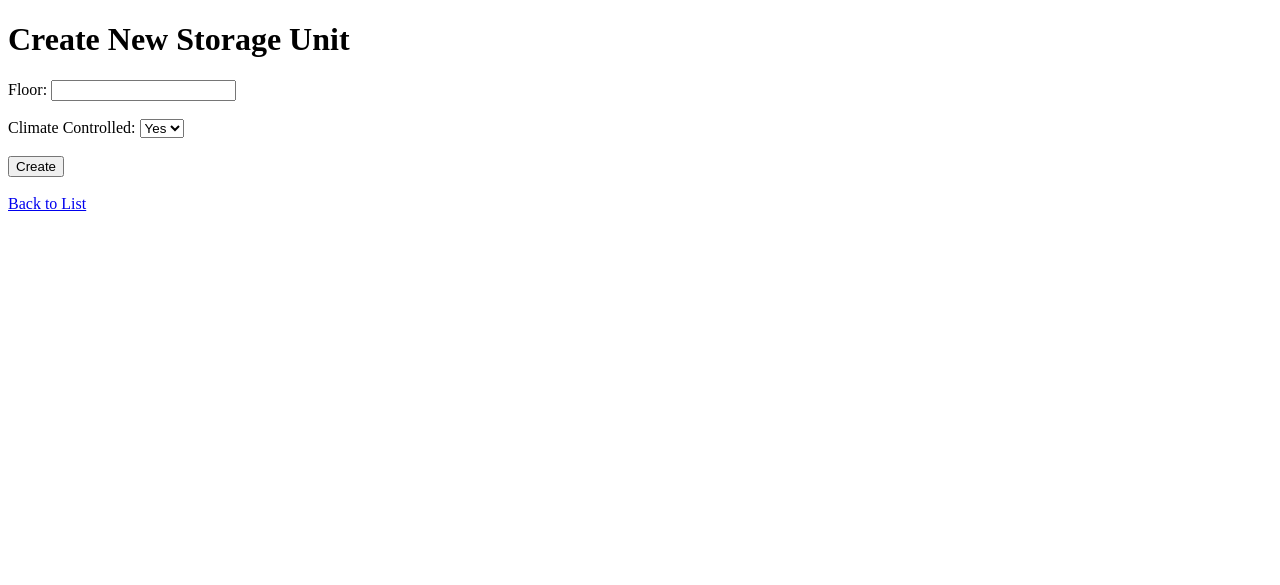
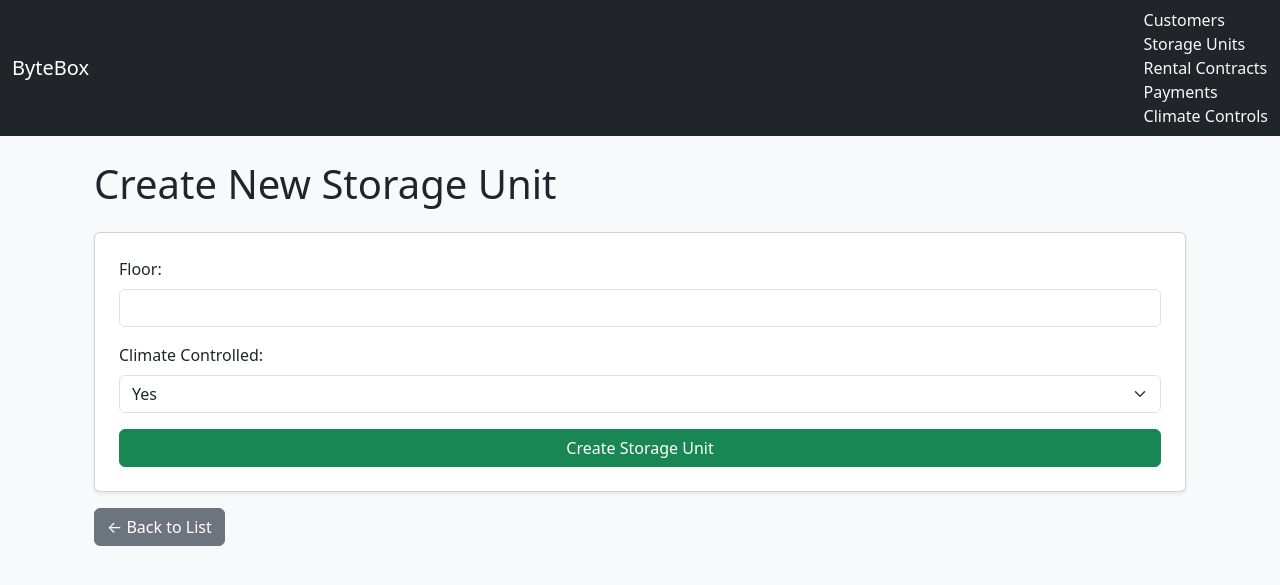
Before and after one commit to jimxshaw/ByteBoxFA2025, a Flask app: page /storage_units/new in a window 1280 px wide. Shown: the top 585 px of the page. Run offline with Flask 3, Linux system fonts and the light colour scheme; some libraries are stand-ins or nearby versions.

Commit message:
Update styling.

```diff
--- a/app/templates/storage_units/create.html
+++ b/app/templates/storage_units/create.html
@@ -1,26 +1,33 @@
-<!-- templates/storage_units/create.html -->
-<!DOCTYPE html>
-<html>
-<head>
-  <title>New Storage Unit</title>
-</head>
-<body>
-  <h1>Create New Storage Unit</h1>
+{% extends "layout.html" %}
 
-  <form method="POST">
-    <label for="floor">Floor:</label>
-    <input type="number" name="floor" required><br><br>
+{% block title %}Create Storage Unit - ByteBox{% endblock %}
 
-    <label for="climate_controlled">Climate Controlled:</label>
-    <select name="climate_controlled">
-      <option value="true">Yes</option>
-      <option value="false">No</option>
-    </select><br><br>
+{% block content %}
+<div class="container mt-4">
+  <h1 class="mb-4">Create New Storage Unit</h1>
 
-    <button type="submit">Create</button>
+  <form method="POST" class="card p-4 shadow-sm">
+
+    <div class="mb-3">
+      <label for="floor" class="form-label">Floor:</label>
+      <input type="number" name="floor" class="form-control" required>
+    </div>
+
+    <div class="mb-3">
+      <label for="climate_controlled" class="form-label">Climate Controlled:</label>
+      <select name="climate_controlled" class="form-select">
+        <option value="true">Yes</option>
+        <option value="false">No</option>
+      </select>
+    </div>
+
+    <button type="submit" class="btn btn-success">
+      Create Storage Unit
+    </button>
   </form>
 
-  <br>
-  <a href="{{ url_for('list_storage_units') }}">Back to List</a>
-</body>
-</html>
+  <a href="{{ url_for('list_storage_units') }}" class="btn btn-secondary mt-3">
+    ← Back to List
+  </a>
+</div>
+{% endblock %}
```
